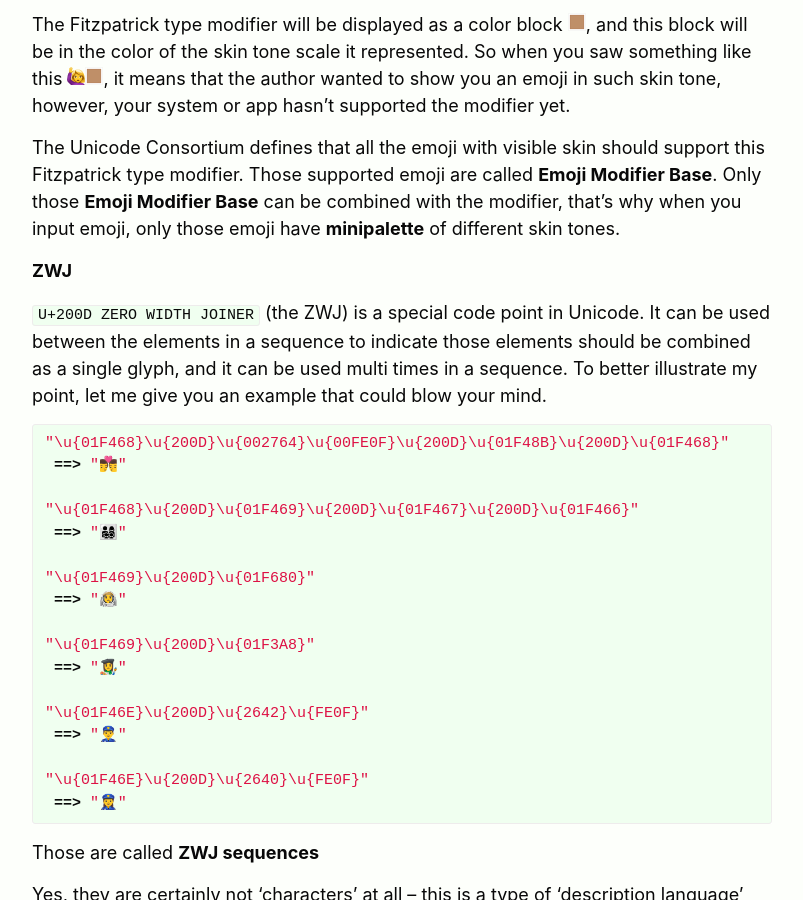
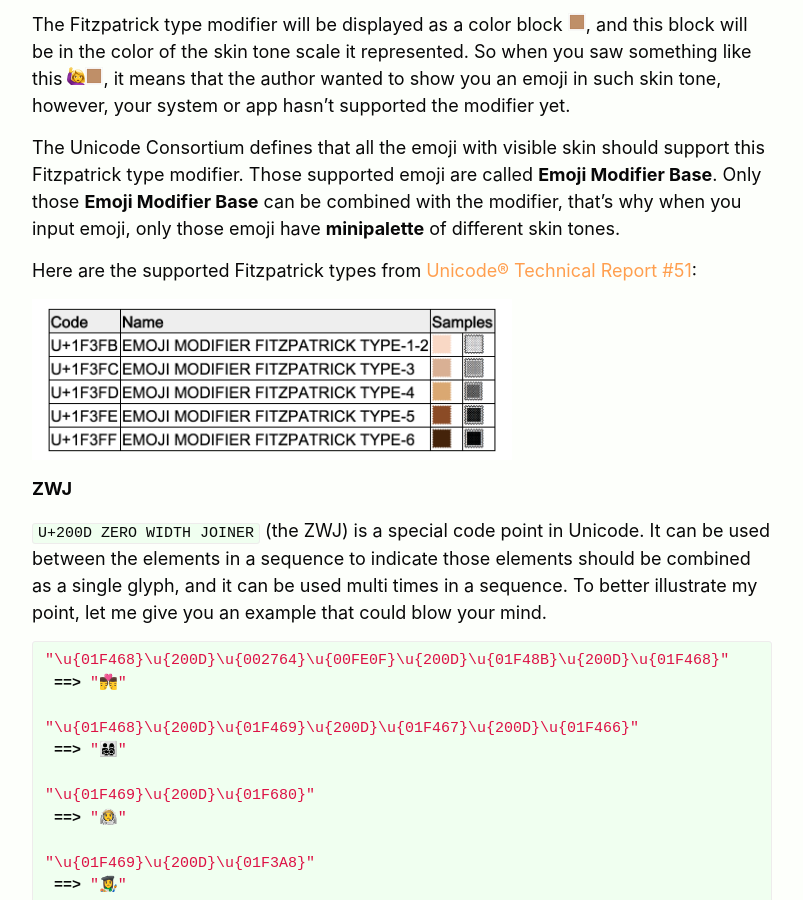
Before and after one commit to cyrilwei/cyrilwei.github.io, a Jekyll site: the page built from _posts/2016-08-31-the-emoji.markdown, in a window 1280 px wide and 900 px high, scrolled down 3272 px. Shown: the whole window, without its empty margins (238-1041 px from the left). Built offline with Jekyll 4.4.1, drawn with Linux system fonts in a browser that asks for light colours.

Commit message:
added fitz types image in the emoji

```diff
--- a/_posts/2016-08-31-the-emoji.markdown
+++ b/_posts/2016-08-31-the-emoji.markdown
@@ -115,6 +115,10 @@ In those systems which don't support this modifier, people will see something li
 The Fitzpatrick type modifier will be displayed as a color block <img src="/assets/images/2016/08/emoji/1F3FD.png" class="emoji">, and this block will be in the color of the skin tone scale it represented. So when you saw something like this <img src="/assets/images/2016/08/emoji/1F64B.png" class="emoji"><img src="/assets/images/2016/08/emoji/1F3FD.png" class="emoji">, it means that the author wanted to show you an emoji in such skin tone, however, your system or app hasn't supported the modifier yet.
 
 The Unicode Consortium defines that all the emoji with visible skin should support this Fitzpatrick type modifier. Those supported emoji are called **Emoji Modifier Base**. Only those **Emoji Modifier Base** can be combined with the modifier, that's why when you input emoji, only those emoji have **minipalette** of different skin tones.
+
+Here are the supported Fitzpatrick types from [Unicode® Technical Report #51][2]:
+
+<img src="/assets/images/2016/08/emoji/Fitz types.png" style="width: 480px">
 
 **ZWJ**
 
```
Also changed, not shown: assets/images/2016/08/emoji/Fitz types.png (added).
